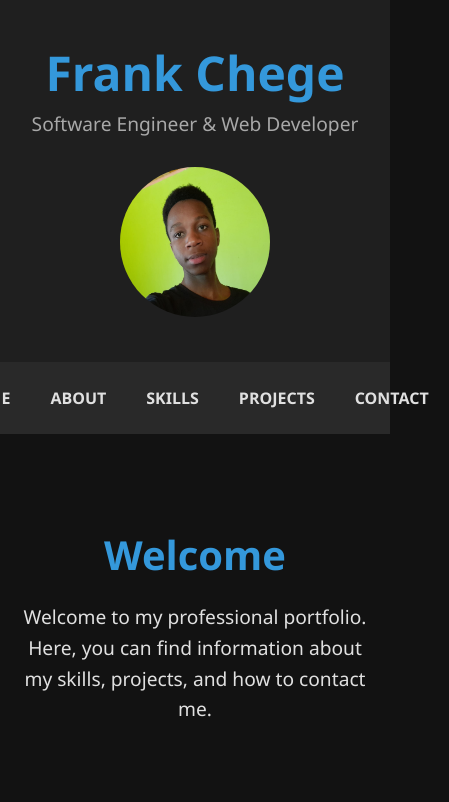
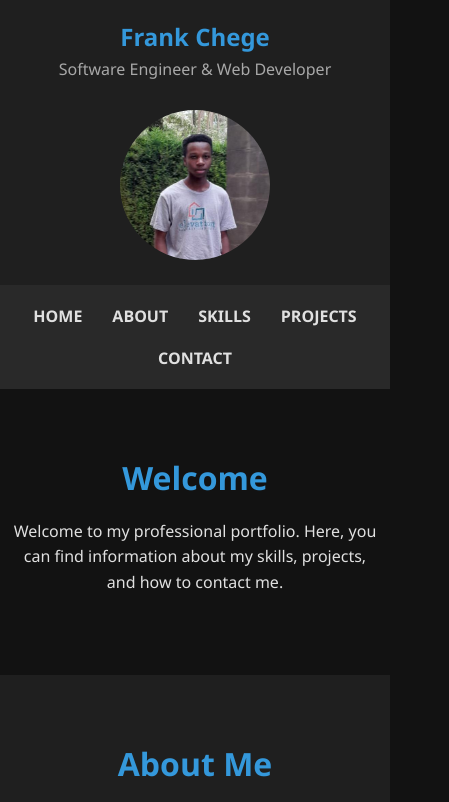
Before and after one commit to frank-chege/portfolio, a plain HTML site: page index.html in a window 390 px wide. Shown: the top 802 px of the page, 449 px wide, since content can reach past the window. Drawn offline with Linux system fonts and the light colour scheme.

Commit message:
updated portfolio

```diff
--- a/index.html
+++ b/index.html
@@ -35,6 +35,7 @@
             display: flex;
             justify-content: center;
             padding: 10px 0;
+            flex-wrap: wrap;
         }
         nav a {
             color: #e0e0e0;
@@ -111,13 +112,48 @@
         footer a:hover {
             text-decoration: underline;
         }
+        a {
+            text-decoration: none;
+        }
+        @media (max-width: 768px) {
+            header h1 {
+                font-size: 2em;
+            }
+            .section h2 {
+                font-size: 2em;
+            }
+            .section p {
+                font-size: 1em;
+            }
+            .skill, .project {
+                width: 75%;
+                margin: 10px 0;
+            }
+        }
+        @media (max-width: 480px) {
+            nav a {
+                padding: 10px 15px;
+            }
+            header {
+                padding: 20px 10px;
+            }
+            header h1 {
+                font-size: 1.5em;
+            }
+            header p {
+                font-size: 1em;
+            }
+            .section {
+                padding: 40px 10px;
+            }
+        }
     </style>
 </head>
 <body>
     <header>
         <h1>Frank Chege</h1>
         <p>Software Engineer & Web Developer</p>
-        <img src="./images/test1.jpeg" alt="Frank Chege" width="150" height="150">
+        <img src="./images/profile.jpeg" alt="Frank Chege" width="150" height="150">
     </header>
     <nav>
         <a href="#home">Home</a>
```
Also changed, not shown: images/profile.jpeg (added).
